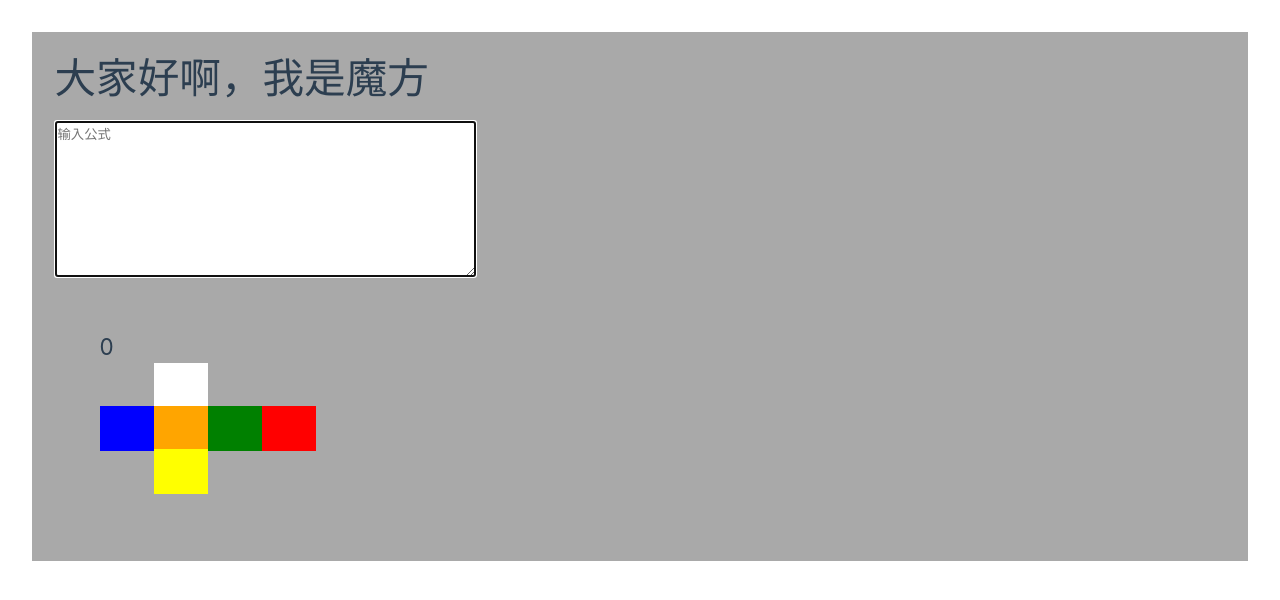
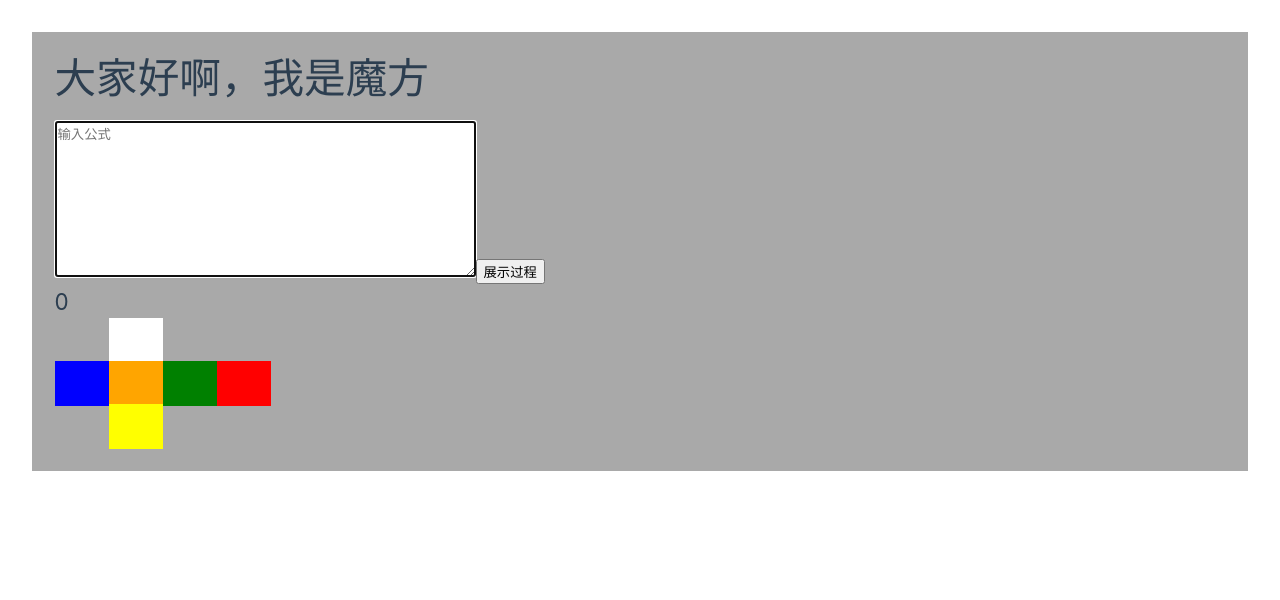
Before and after one commit to AtomFirst/MyRubikCube, a Vue app: page / in a window 1280 px wide. Shown: the top 600 px of the page. Built offline with nearby package versions, Linux system fonts and the light colour scheme.

Commit message:
将展示过程设置为可选

```diff
--- a/src/components/RubikCube.vue
+++ b/src/components/RubikCube.vue
@@ -157,6 +157,7 @@ class Cube3{
 const cube3=ref([new Cube3()]);
 let tokens=new Array();
 const error=ref('');
+const show_history=ref(false);
 
 function onInput(event:Event):void{
     const input=(event.target as HTMLInputElement).value as string;
@@ -229,14 +230,20 @@ function onInput(event:Event):void{
     <h1>大家好啊，我是魔方</h1>
 
     <textarea rows="10" cols="50" autofocus placeholder="输入公式" @input="onInput" />
+    <button @click="show_history=!show_history"><span v-if="show_history">不</span>展示过程</button>
     <pre>{{ error }}</pre>
 
-    <ul class="list" v-for="i in cube3.length">
-        <div>
-            <h2>{{ cube3.length-i }}</h2>
-            <pre style="line-height: 95%;" v-html="cube3[cube3.length-i].show()" />
-        </div>
-    </ul>
+    <h2>{{ cube3.length-1 }}</h2>
+    <pre style="line-height: 95%;" v-html="cube3[cube3.length-1].show()" />
+
+    <div v-if="show_history">
+        <ul class="list" v-for="i in cube3.length-1">
+            <div>
+                <h2>{{ cube3.length-i-1 }}</h2>
+                <pre style="line-height: 95%;" v-html="cube3[cube3.length-i-1].show()" />
+            </div>
+        </ul>
+    </div>
   </div>
 </template>
 
```
